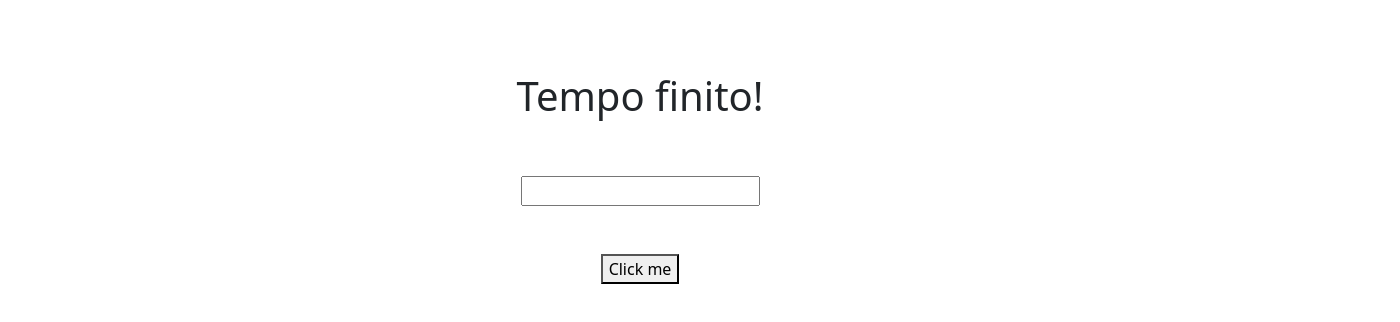
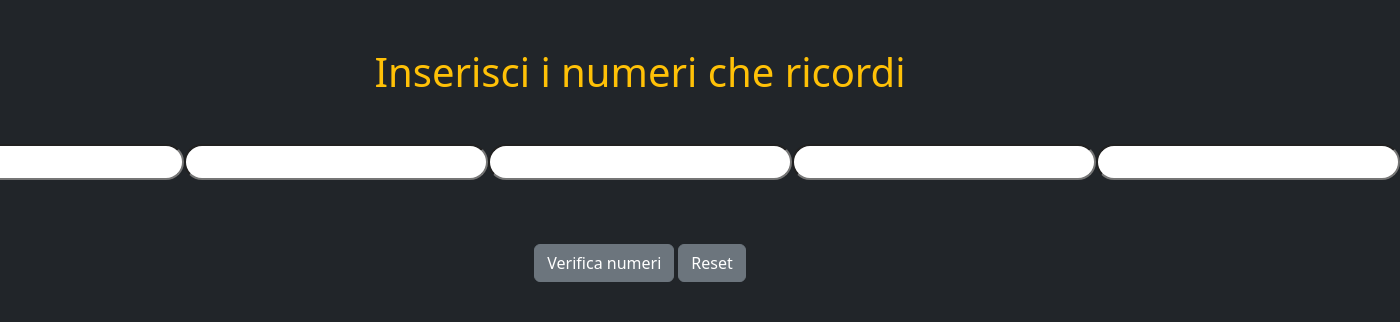
Before and after one commit to RiccardoPellegrino/js-simon, a plain HTML site: page index.html in a window 1280 px wide. Shown: the whole page, 1400 px wide, since content can reach past the window. Drawn offline with nearby package versions, Linux system fonts and the light colour scheme.

Commit message:
Esercizio rifatto js

```diff
--- a/index.html
+++ b/index.html
@@ -11,12 +11,24 @@
     <title>Document</title>
 </head>
 
-<body>
+<body class=" bg-dark">
+    <h1 class="text-center mt-5 text-warning" id="scritta">Ricorda questi numeri</h1>
+    <div id="app" class="d-flex m-auto justify-content-center align-items-center mt-5">
+        <input type="number" class="rounded-5 text-center fs-5" readonly>
+        <input type="number" class="rounded-5 text-center fs-5" readonly>
+        <input type="number" class="rounded-5 text-center fs-5" readonly>
+        <input type="number" class="rounded-5 text-center fs-5" readonly>
+        <input type="number" class="rounded-5 text-center fs-5" readonly>
+    </div>
+    <div class="m-auto alert alert-info mt-5 d-none text-center fs-5" style="width: 500px;">
 
-    <div id="app" class="d-flex flex-column m-auto justify-content-center align-items-center mt-5">
-        <div id="numeri">
-        </div>
     </div>
+    <div class="d-flex justify-content-center align-items-center mt-3">
+        <button class="btn btn-secondary mt-5 d-none" id="verifica">Verifica numeri</button>
+        <button class="btn btn-secondary mt-5 ms-1 d-none" id="reset">Reset</button>
+    </div>
+
+
     <script src="./js/script.js"></script>
 </body>
 
--- a/js/script.js
+++ b/js/script.js
@@ -10,87 +10,70 @@
 // <== aggiungi un tag nell html per visualizzare i numeri.
 
 // Funzione random
-function getRndInteger(min, max) {
-    return Math.floor(Math.random() * (max - min + 1)) + min;
-}
+// function getRndInteger(min, max) {
+//     return Math.floor(Math.random() * (max - min + 1)) + min;
+// }
 
 
 
-// creo array numeri per accogliere i numeri random
-let numeri = [];
-//creo variabile per stabilire quanti numeri randomici (5 numeri casuali).
-let numeriRandom = 5;
-let numeriGenerati = document.getElementById('numeri');
+// // creo array numeri per accogliere i numeri random
+// let numeri = [];
+// //creo variabile per stabilire quanti numeri randomici (5 numeri casuali).
+// const numeriRandom = 5;
+// let numeriGenerati = document.getElementById('numeri');
 
 
-while (numeri.length < numeriRandom) {
-    let numeroGenerato = getRndInteger(1, 50);
-    console.log(numeroGenerato);
-    if (!numeri.includes(numeroGenerato)) {
-        numeri.push(numeroGenerato);
-    }
-}
-numeriGenerati.innerHTML = numeri;
+// while (numeri.length < numeriRandom) {
+//     let numeroGenerato = getRndInteger(1, 50);
+//     console.log(numeroGenerato);
+//     if (!numeri.includes(numeroGenerato)) {
+//         numeri.push(numeroGenerato);
+//     }
+// }
+// numeriGenerati.innerHTML = numeri;
 
-const timer = 3;
-const millisecondi = 1000;
-const tempo = setTimeout(tempoDisponibile, timer * millisecondi);
+// const timer = 3;
+// const millisecondi = 1000;
+// const tempo = setTimeout(tempoDisponibile, timer * millisecondi);
 
-function tempoDisponibile() {
-    // creo h1
-    const h1Html = document.createElement('h1');
-    //inserisco il tessto nell h1
-    h1Html.innerText = 'Tempo finito!';
-    //prendo il div app dell html
-    const app = document.getElementById('app');
-    //appendo l h1 al div dell html
-    app.appendChild(h1Html);
+// function tempoDisponibile() {
+//     // creo h1
+//     const h1Html = document.createElement('h1');
+//     //inserisco il tessto nell h1
+//     h1Html.innerText = 'Tempo fplayo!';
+//     //prendo il div app dell html
+//     const app = document.getElementById('app');
+//     //appendo l h1 al div dell html
+//     app.appendChild(h1Html);
 
-    clearTimeout(tempo);
-    nascondiNumeri();
-    inserisciInput();
-    inserisciBottone()
-}
+//     clearTimeout(tempo);
+//     nascondiNumeri();
+//     inserisciInput();
+//     inserisciBottone()
+// }
 
 
-function nascondiNumeri() {
-    document.getElementById('numeri').style.visibility = "hidden";
-}
+// function nascondiNumeri() {
+//     document.getElementById('numeri').style.visibility = "hidden";
+// }
 
-function inserisciInput() {
-    const x = document.createElement("INPUT");
-    x.setAttribute("type", "number");
-    x.className=('mt-5');
-    const app = document.getElementById('app');
-    //appendo l h1 al div dell html
-    app.appendChild(x);
-}
-function inserisciBottone() {
-    const x = document.createElement("BUTTON");
-    x.className=('mt-5');
-    const t = document.createTextNode("Click me");
-    x.appendChild(t);
-    const app = document.getElementById('app');
-    //appendo l h1 al div dell html
-    app.appendChild(x);
-}
-
-
-
-
-
-
-
-
-
-
-
-
-
-
-
-
-
+// function inserisciInput() {
+//     const x = document.createElement("INPUT");
+//     x.setAttribute("type", "number");
+//     x.className=('mt-5');
+//     const app = document.getElementById('app');
+//     //appendo l h1 al div dell html
+//     app.appendChild(x);
+// }
+// function inserisciBottone() {
+//     const x = document.createElement("BUTTON");
+//     x.className=('mt-5');
+//     const t = document.createTextNode("Click me");
+//     x.appendChild(t);
+//     const app = document.getElementById('app');
+//     //appendo l h1 al div dell html
+//     app.appendChild(x);
+// }
 
 //uso un ciclo while per generare i 5 numeri e popolare l array.
 //(numeri.lenght < numeriRandom)
@@ -105,3 +88,83 @@ function inserisciBottone() {
 //chiedere i numeri all utente (input text) e schiaccia un bottone
 //se numero inserito incluso nel vecchio array
 // numeri inseriti
+
+function getRndInteger(min, max) {
+    return Math.floor(Math.random() * (max - min + 1)) + min;
+}
+
+const NUMBER_NUM = 5;
+const numeriDaIndovinare = [];
+const numeriUtente = [];
+const inputHtml = document.getElementsByTagName('input');
+const btn = document.querySelector('button');
+const btnReset = document.getElementById('reset')
+const arrayIndovinati = [];
+const alertHtml = document.querySelector('.alert');
+const scrittaHtml = document.getElementById('scritta');
+
+function play() {
+    let time = 3;
+    const min = 1;
+    const max = 50;
+    let counter = 0;
+    while (numeriDaIndovinare.length < NUMBER_NUM) {
+        const num = getRndInteger(min, max);
+        if (!numeriDaIndovinare.includes(num)) {
+            numeriDaIndovinare.push(num);
+            inputHtml[counter].value = num;
+            counter++;
+        }
+    }
+    const timer = setTimeout(resetAll, time * 1000);
+}
+play();
+
+btnReset.addEventListener("click", function () {
+    window.location.reload();
+});
+
+function resetAll() {
+    for (let i = 0; i < inputHtml.length; i++) {
+        inputHtml[i].value = '';
+        scrittaHtml.innerHTML = 'Inserisci i numeri che ricordi'
+        inputHtml[i].toggleAttribute('readonly');
+    }
+    btn.classList.toggle('d-none');
+    btnReset.classList.toggle('d-none');
+}
+
+btn.addEventListener('click', click);
+
+function click() {
+    for (let i = 0; i < inputHtml.length; i++) {
+        const userNum = parseInt(inputHtml[i].value);
+        numeriUtente.push(userNum);
+    }
+    console.log(numeriUtente);
+    document.getElementById("verifica").disabled = true;
+
+}
+btn.addEventListener('click', risultato);
+
+function risultato() {
+    for (let i = 0; i < inputHtml.length; i++) {
+        const userNum = parseInt(inputHtml[i].value);
+        numeriUtente.push(userNum);
+    }
+
+    for (let i = 0; i < numeriUtente.length; i++) {
+        if (numeriDaIndovinare.includes(numeriUtente[i])) {
+            if (!arrayIndovinati.includes(numeriUtente[i])) {
+                arrayIndovinati.push(numeriUtente[i]);
+            }
+
+        }
+    }
+    alertHtml.classList.remove('d-none');
+    if (numeriDaIndovinare.length === arrayIndovinati.length) {
+        alertHtml.innerHTML = 'Bravo hai indovinato tutti i numeri';
+    } else {
+        alertHtml.innerHTML = `Hai indovinato ${arrayIndovinati.length} numeri ! I seguenti: ${arrayIndovinati}`
+    }
+}
```
